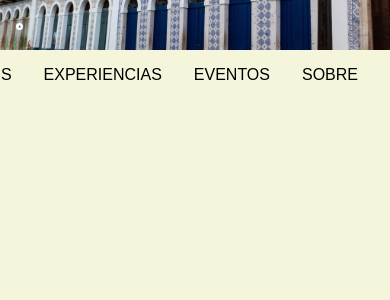
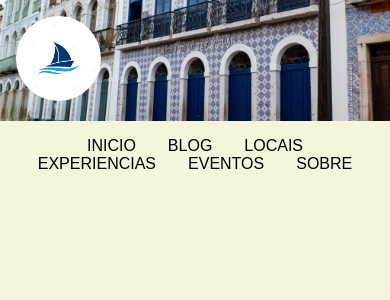
Before and after one commit to lippekstro/touristic, a PHP site: page /templates/cabecalho.php in a window 390 px wide. Shown: the top 300 px of the page. Run offline with PHP 8.4, Linux system fonts and the light colour scheme.

Commit message:
media querie do header

```diff
--- a/css/style.css
+++ b/css/style.css
@@ -36,6 +36,7 @@ main {
 
 .container-menu ul{
     display: flex;
+    flex-wrap: wrap;
     justify-content: flex-end;
     list-style-type: none;
 }
@@ -54,3 +55,14 @@ footer {
     justify-content: center;
     align-items: center;
 }
+
+@media only screen and (max-width: 600px) {
+    .container-logo{
+        width: 30%;
+    }
+
+    .container-menu ul{
+        justify-content: center;
+    }
+
+}
```
